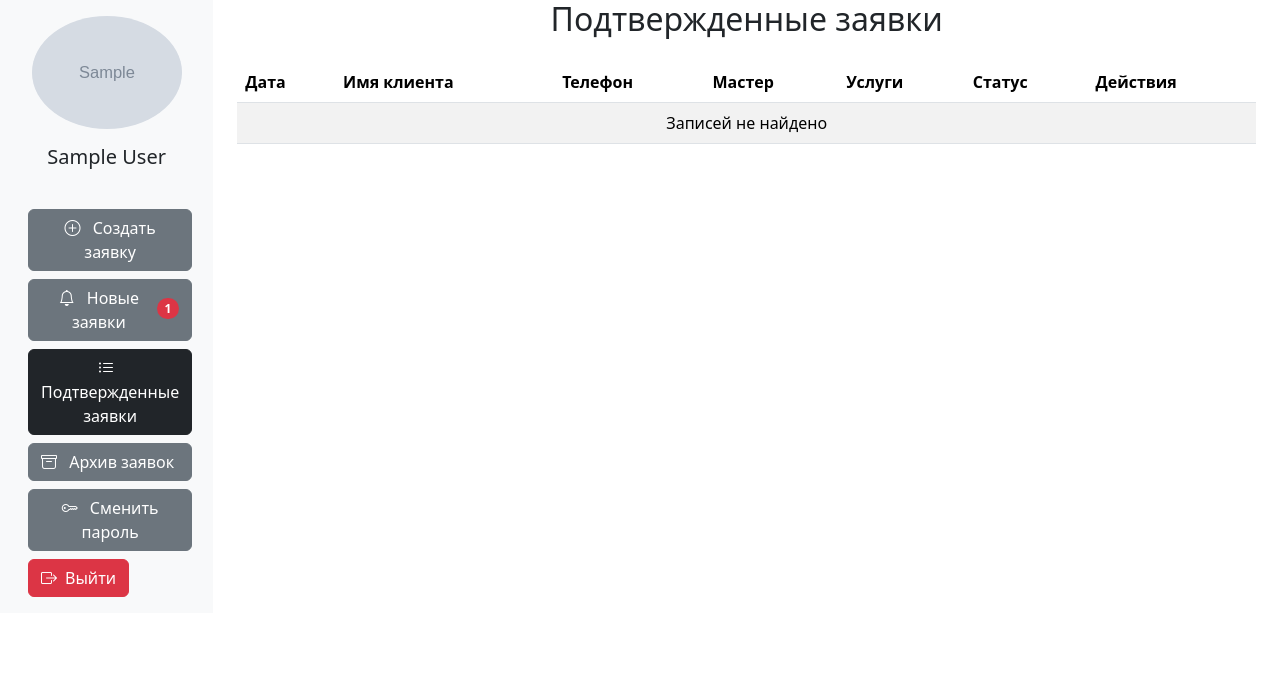
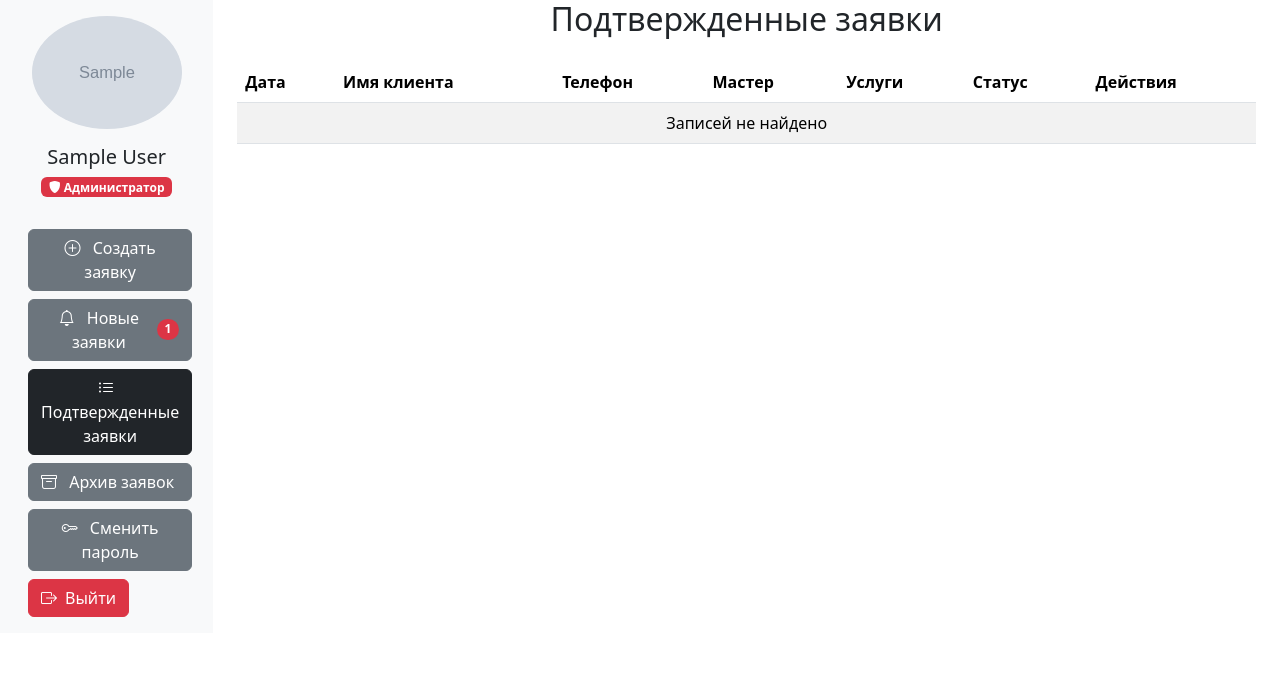
Before and after one commit to Bloedrenn/my_project_2-online, a Django app: page /cabinet/all-visits/ in a window 1280 px wide. Shown: the top 673 px of the page. Run offline with Django 5.2, Linux system fonts and the light colour scheme; a user stored in the database is signed in; tables that the repository leaves empty hold one stand-in row (values such as "Sample post"); grey boxes marked "Sample" are stand-in pictures.

Commit message:
добавили проверку на менеджера в модели и использовали в шаблоне для вывода статуса; проверка прав внутри шаблона (базовые CRUD)

```diff
--- a/users/models.py
+++ b/users/models.py
@@ -13,3 +13,6 @@
     class Meta:
         verbose_name = 'Пользователь'
         verbose_name_plural = 'Пользователи'
+
+    def is_manager(self):
+        return self.groups.filter(name='Managers').exists()
--- a/users/templates/base_cabinet.html
+++ b/users/templates/base_cabinet.html
@@ -10,6 +10,20 @@
                     <img src="{{ user.avatar.url }}" alt="Avatar" class="rounded-circle img-fluid mb-3" style="max-width: 150px;">
                 {% endif %}
                 <h5>{{ user.get_full_name|default:user.username }}</h5>
+
+                <div class="d-flex justify-content-center gap-2">
+                    {% if user.is_superuser %}
+                        <span class="badge bg-danger">
+                            <i class="bi bi-shield-fill"></i> Администратор
+                        </span>
+                    {% endif %}
+
+                    {% if user.is_manager %}
+                        <span class="badge bg-primary">
+                            <i class="bi bi-person-badge"></i> Менеджер
+                        </span>
+                    {% endif %}
+                </div>
             </div>
             {% include 'cabinet_menu.html' %}
         </div>
--- a/users/templates/visits_list.html
+++ b/users/templates/visits_list.html
@@ -45,12 +45,14 @@
                     <a href="{% url 'cabinet:visit_update' visit.pk %}" class="btn btn-sm btn-outline-secondary">
                         <i class="bi bi-pencil"></i>
                     </a>
+                    {% if perms.core.delete_visit %}
                     <form method="post" action="{% url 'cabinet:visit_delete' visit.pk %}" class="d-inline" onsubmit="return confirm('Вы уверены?');">
                         {% csrf_token %}
                         <button type="submit" class="btn btn-sm btn-outline-danger">
                             <i class="bi bi-trash"></i>
                         </button>
                     </form>
+                    {% endif %}
                 </td>
             </tr>
             {# Сообщение при отсутствии визитов #}
```
